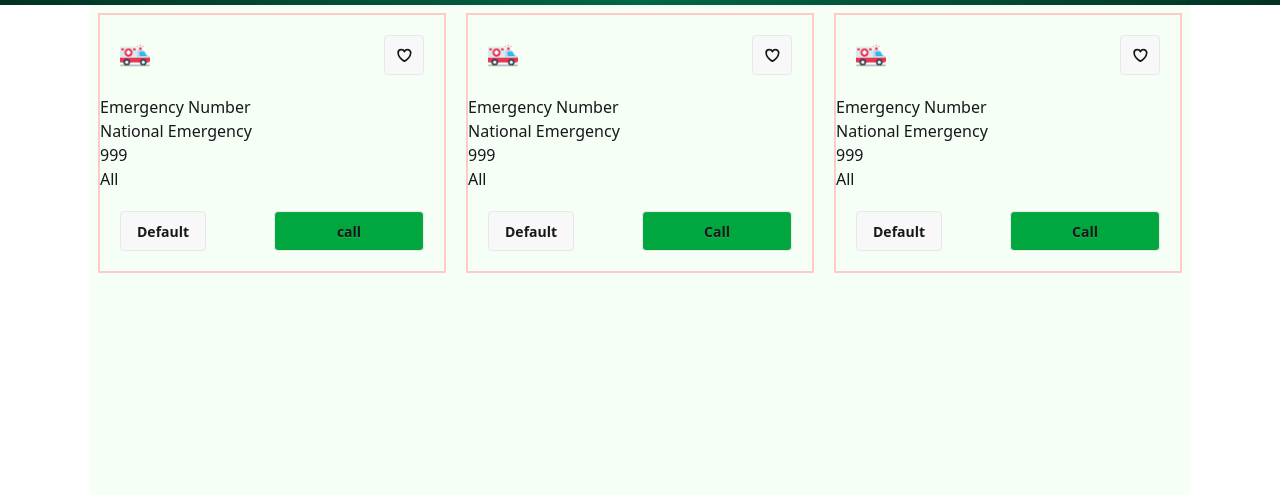
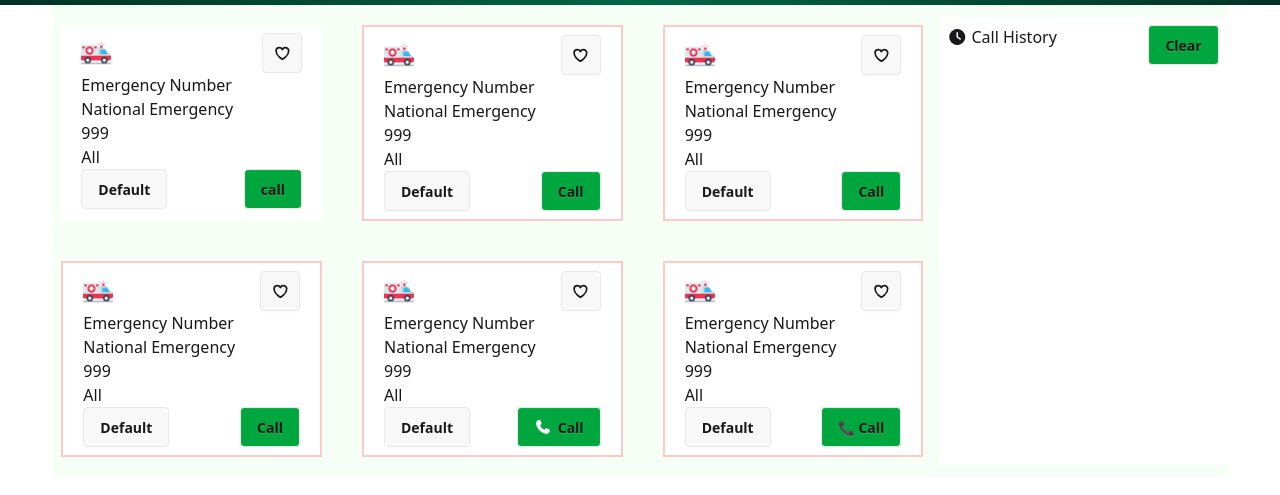
Before and after one commit to mahfozweb/web-assignment-five, a plain HTML site: page index.html in a window 1280 px wide. Shown: the part 197-692 px from the top of the page. Drawn offline with nearby package versions, Linux system fonts and the light colour scheme.

Commit message:
main section added

```diff
--- a/index.html
+++ b/index.html
@@ -4,6 +4,7 @@
     <meta charset="UTF-8">
     <meta name="viewport" content="width=device-width, initial-scale=1.0">
     <title>Document</title>
+    <link rel="stylesheet" href="https://cdnjs.cloudflare.com/ajax/libs/font-awesome/7.0.0/css/all.min.css" integrity="sha512-DxV+EoADOkOygM4IR9yXP8Sb2qwgidEmeqAEmDKIOfPRQZOWbXCzLC6vjbZyy0vPisbH2SyW27+ddLVCN+OMzQ==" crossorigin="anonymous" referrerpolicy="no-referrer" />
     <link href="https://cdn.jsdelivr.net/npm/daisyui@5" rel="stylesheet" type="text/css" />
 <script src="https://cdn.jsdelivr.net/npm/@tailwindcss/browser@4"></script>
 </head>
@@ -74,11 +75,11 @@
 
      <!-- main section -->
 
-      <main class="bg-[#f5fff6] h-screen max-w-[1100px]  mx-auto ">
-       <section class="grid grid-cols-1 p-2 md:grid-cols-3 gap-5">
+      <main class="bg-[#f5fff6] grid w-11/12 mx-auto py-3  grid-cols-1 gap-2 md:grid-cols-12">
+       <section class="grid grid-cols-1 p-2 col-span-9 md:grid-cols-3 gap-10   ">
          <!-- card 1 -->
-        <div class="card-container border-2 border-red-200">
-            <div class="card-image flex items-center justify-between p-5 ">
+        <div class="card-container  px-5 py-2 bg-[#ffffff]">
+            <div class="card-image flex items-center justify-between  ">
                 <img class="h-[30px]" src="./assets/ambulance.png" alt="">
                 <button class="btn btn-square">
   <svg xmlns="http://www.w3.org/2000/svg" fill="none" viewBox="0 0 24 24" stroke-width="2.5" stroke="currentColor" class="size-[1.2em]"><path stroke-linecap="round" stroke-linejoin="round" d="M21 8.25c0-2.485-2.099-4.5-4.688-4.5-1.935 0-3.597 1.126-4.312 2.733-.715-1.607-2.377-2.733-4.313-2.733C5.1 3.75 3 5.765 3 8.25c0 7.22 9 12 9 12s9-4.78 9-12Z" /></svg>
@@ -93,16 +94,16 @@
                 <p>999</p>
                 <p>All</p>
             </div>
-            <div class="card-btn flex justify-between p-5 ">
+            <div class="card-btn flex justify-between  ">
                 <button class="btn">Default</button>
-                <button class="btn bg-[#00a63e] w-[150px]">call</button>
+                <button class="btn bg-[#00a63e]  ">call</button>
             </div>
         </div>
 
         <!-- card 2 -->
 
-        <div class="card-container border-2 border-red-200">
-            <div class="card-image flex items-center justify-between p-5  ">
+        <div class="card-container border-2 border-red-200 px-5 py-2 bg-[#ffffff]">
+            <div class="card-image flex items-center justify-between  ">
                 <img class="h-[30px]" src="./assets/ambulance.png" alt="">
                 <button class="btn btn-square">
   <svg xmlns="http://www.w3.org/2000/svg" fill="none" viewBox="0 0 24 24" stroke-width="2.5" stroke="currentColor" class="size-[1.2em]"><path stroke-linecap="round" stroke-linejoin="round" d="M21 8.25c0-2.485-2.099-4.5-4.688-4.5-1.935 0-3.597 1.126-4.312 2.733-.715-1.607-2.377-2.733-4.313-2.733C5.1 3.75 3 5.765 3 8.25c0 7.22 9 12 9 12s9-4.78 9-12Z" /></svg>
@@ -117,16 +118,16 @@
                 <p>999</p>
                 <p>All</p>
             </div>
-            <div class="card-btn flex justify-between p-5">
+            <div class="card-btn flex justify-between ">
                 <button class="btn">Default</button>
-                <button class="btn bg-[#00a63e] w-[150px]">Call</button>
+                <button class="btn bg-[#00a63e] ">Call</button>
             </div>
         </div>
 
         <!-- card 3 -->
 
-        <div class="card-container border-2 border-red-200">
-            <div class="card-image flex items-center justify-between p-5 ">
+        <div class="card-container border-2 border-red-200 px-5 py-2 bg-[#ffffff]">
+            <div class="card-image flex items-center justify-between  ">
                 <img class="h-[30px]" src="./assets/ambulance.png" alt="">
                 <button class="btn btn-square">
   <svg xmlns="http://www.w3.org/2000/svg" fill="none" viewBox="0 0 24 24" stroke-width="2.5" stroke="currentColor" class="size-[1.2em]"><path stroke-linecap="round" stroke-linejoin="round" d="M21 8.25c0-2.485-2.099-4.5-4.688-4.5-1.935 0-3.597 1.126-4.312 2.733-.715-1.607-2.377-2.733-4.313-2.733C5.1 3.75 3 5.765 3 8.25c0 7.22 9 12 9 12s9-4.78 9-12Z" /></svg>
@@ -141,12 +142,84 @@
                 <p>999</p>
                 <p>All</p>
             </div>
-            <div class="card-btn flex justify-between p-5">
+            <div class="card-btn flex justify-between ">
                 <button class="btn">Default</button>
-                <button class="btn bg-[#00a63e] w-[150px] ">Call</button>
+                <button class="btn bg-[#00a63e]  ">Call</button>
+            </div>
+        </div>
+        <!-- card 4 -->
+          <div class="card-container border-2 border-red-200 px-5 py-2 bg-[#ffffff]">
+            <div class="card-image flex items-center justify-between  ">
+                <img class="h-[30px]" src="./assets/ambulance.png" alt="">
+                <button class="btn btn-square">
+  <svg xmlns="http://www.w3.org/2000/svg" fill="none" viewBox="0 0 24 24" stroke-width="2.5" stroke="currentColor" class="size-[1.2em]"><path stroke-linecap="round" stroke-linejoin="round" d="M21 8.25c0-2.485-2.099-4.5-4.688-4.5-1.935 0-3.597 1.126-4.312 2.733-.715-1.607-2.377-2.733-4.313-2.733C5.1 3.75 3 5.765 3 8.25c0 7.22 9 12 9 12s9-4.78 9-12Z" /></svg>
+</button>
+
+            </div>
+            <div class="titile-name">
+                <p>Emergency Number</p>
+                <p>National Emergency</p>
+            </div>
+            <div class="title-number">
+                <p>999</p>
+                <p>All</p>
+            </div>
+            <div class="card-btn flex justify-between ">
+                <button class="btn">Default</button>
+                <button class="btn bg-[#00a63e]  ">Call</button>
+            </div>
+        </div>
+        <!-- card 5 -->
+          <div class="card-container border-2 border-red-200 px-5 py-2 bg-[#ffffff]">
+            <div class="card-image flex items-center justify-between  ">
+                <img class="h-[30px]" src="./assets/ambulance.png" alt="">
+                <button class="btn btn-square">
+  <svg xmlns="http://www.w3.org/2000/svg" fill="none" viewBox="0 0 24 24" stroke-width="2.5" stroke="currentColor" class="size-[1.2em]"><path stroke-linecap="round" stroke-linejoin="round" d="M21 8.25c0-2.485-2.099-4.5-4.688-4.5-1.935 0-3.597 1.126-4.312 2.733-.715-1.607-2.377-2.733-4.313-2.733C5.1 3.75 3 5.765 3 8.25c0 7.22 9 12 9 12s9-4.78 9-12Z" /></svg>
+</button>
+
+            </div>
+            <div class="titile-name">
+                <p>Emergency Number</p>
+                <p>National Emergency</p>
+            </div>
+            <div class="title-number">
+                <p>999</p>
+                <p>All</p>
+            </div>
+            <div class="card-btn flex justify-between ">
+                <button class="btn">Default</button>
+                <button class="btn bg-[#00a63e]  "> <i class="fa-solid fa-phone text-white"></i>Call</button>
+            </div>
+        </div>
+        <!-- card 6 -->
+          <div class="card-container border-2 border-red-200 px-5 py-2 bg-[#ffffff]">
+            <div class="card-image flex items-center justify-between  ">
+                <img class="h-[30px]" src="./assets/ambulance.png" alt="">
+                <button class="btn btn-square">
+  <svg xmlns="http://www.w3.org/2000/svg" fill="none" viewBox="0 0 24 24" stroke-width="2.5" stroke="currentColor" class="size-[1.2em]"><path stroke-linecap="round" stroke-linejoin="round" d="M21 8.25c0-2.485-2.099-4.5-4.688-4.5-1.935 0-3.597 1.126-4.312 2.733-.715-1.607-2.377-2.733-4.313-2.733C5.1 3.75 3 5.765 3 8.25c0 7.22 9 12 9 12s9-4.78 9-12Z" /></svg>
+</button>
+
+            </div>
+            <div class="titile-name">
+                <p>Emergency Number</p>
+                <p>National Emergency</p>
+            </div>
+            <div class="title-number">
+                <p>999</p>
+                <p>All</p>
+            </div>
+            <div class="card-btn flex justify-between ">
+                <button class="btn">Default</button>
+                <button class="btn bg-[#00a63e]  ">📞 Call</button>
             </div>
         </div>
        </section>
+       <aside class="bg-[#ffffff] col-span-3">
+        <div class="history-title flex justify-between p-2">
+            <h1><i class="fa-solid fa-clock"></i>  Call History </h1>
+            <button class="btn bg-[#00a63e]  "> Clear</button>
+        </div>
+       </aside >
       </main>
 
 
```
Also changed, not shown: text.html (deleted, +0 -32 lines), index.js (added).
